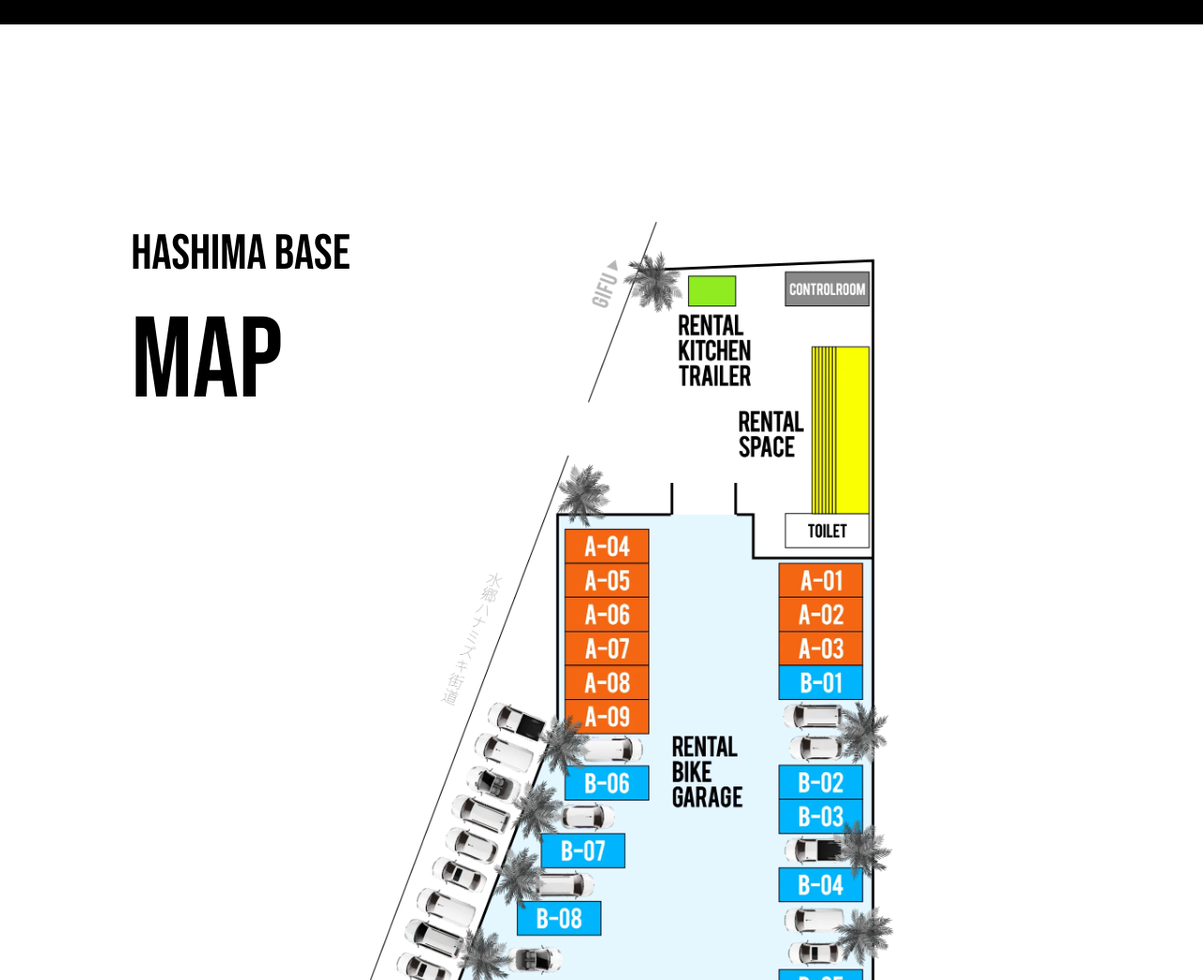
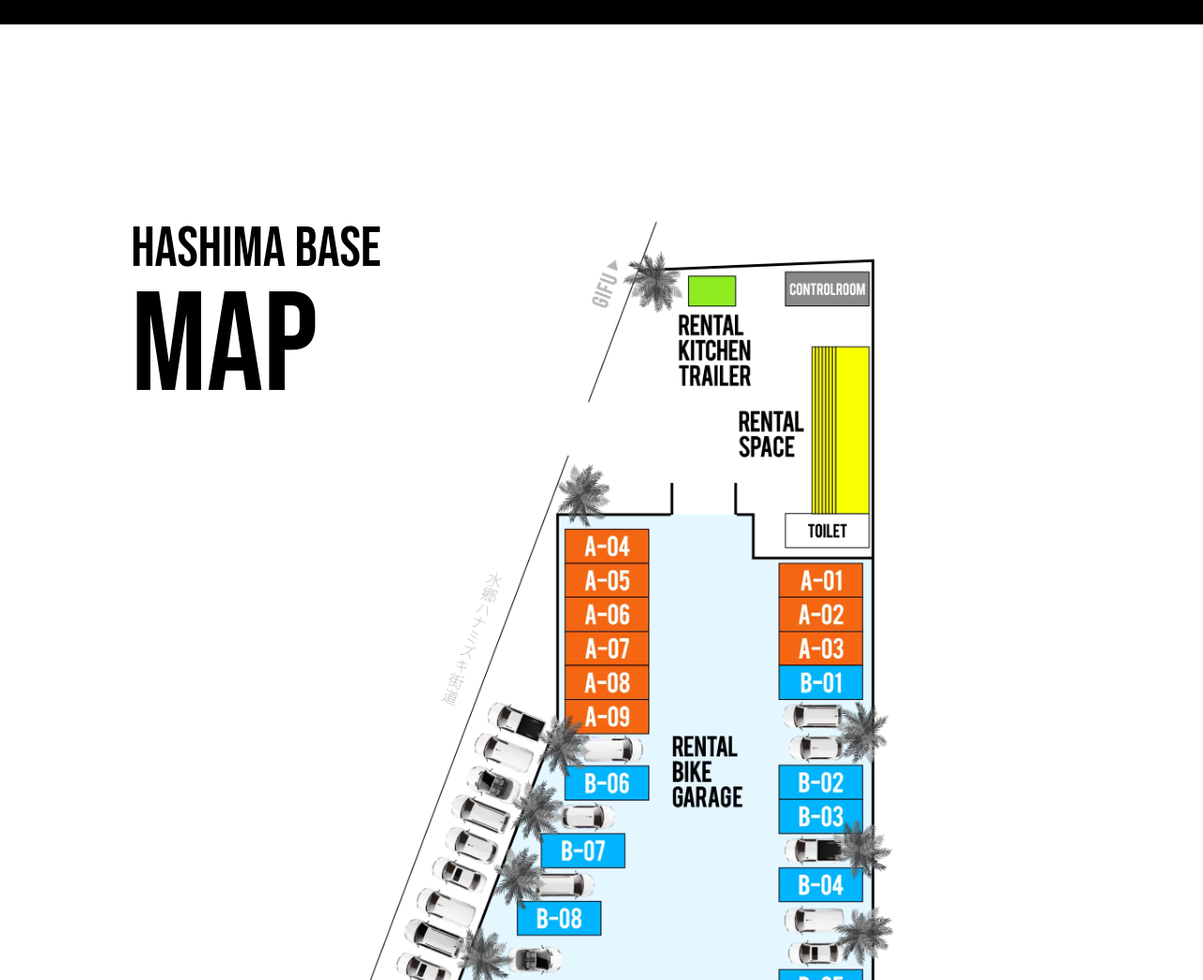
Before and after one commit to Mugen-Infotech/hashima, a PHP site: page / in a window 1280 px wide. Shown: the part 5457-6500 px from the top of the page at 94% size. Run offline with PHP 8.4, Linux system fonts and the light colour scheme; some libraries are stand-ins or nearby versions.

Commit message:
map text design fix

```diff
--- a/assets/css/style.css
+++ b/assets/css/style.css
@@ -1085,14 +1085,17 @@ input[type="file"]::file-selector-button {
   left: 1.6125rem;
   display: flex;
   flex-wrap: wrap;
-  width: 15.625rem;
+  width: 18.625rem;
   overflow: hidden;
   color: #000;
   font-family: Bebas Neue, sans-serif;
   font-style: normal;
   font-weight: 400;
-  font-size: 3.5rem;
-  line-height: 1.3214285714;
+  font-size: 4rem;
+  line-height: 1;
+}
+.map__title_size{
+  font-size: 10rem;
 }
 .p-map__title span {
   display: block;
--- a/index.html
+++ b/index.html
@@ -232,21 +232,7 @@
 
       <section class="l-main-content__section p-map">
         <h2 class="p-map__title js-title">
-          <span>H</span>
-          <span>A</span>
-          <span>S</span>
-          <span>H</span>
-          <span>I</span>
-          <span>M</span>
-          <span>A</span>
-          <span>&nbsp;</span>
-          <span>B</span>
-          <span>A</span>
-          <span>S</span>
-          <span>E</span>
-          <span>M</span>
-          <span>A</span>
-          <span>P</span>
+          <span>HASHIMA BASE <br><span class="map__title_size">MAP</span></span>
         </h2>
         <img class="p-map__map" src="/assets/images/p-map/map.webp" width="664" height="965" decoding="async" alt="マップイメージ" />
       </section>
```
